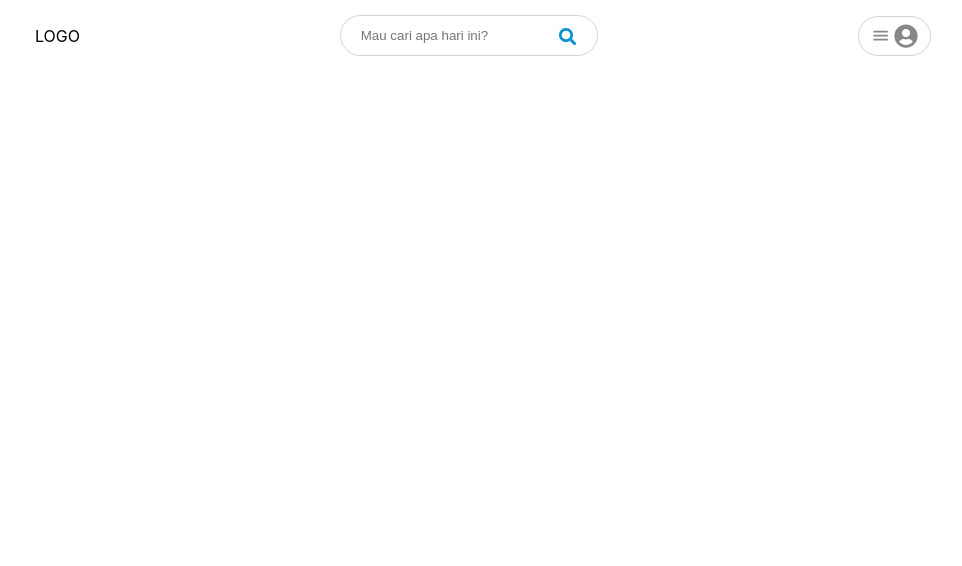
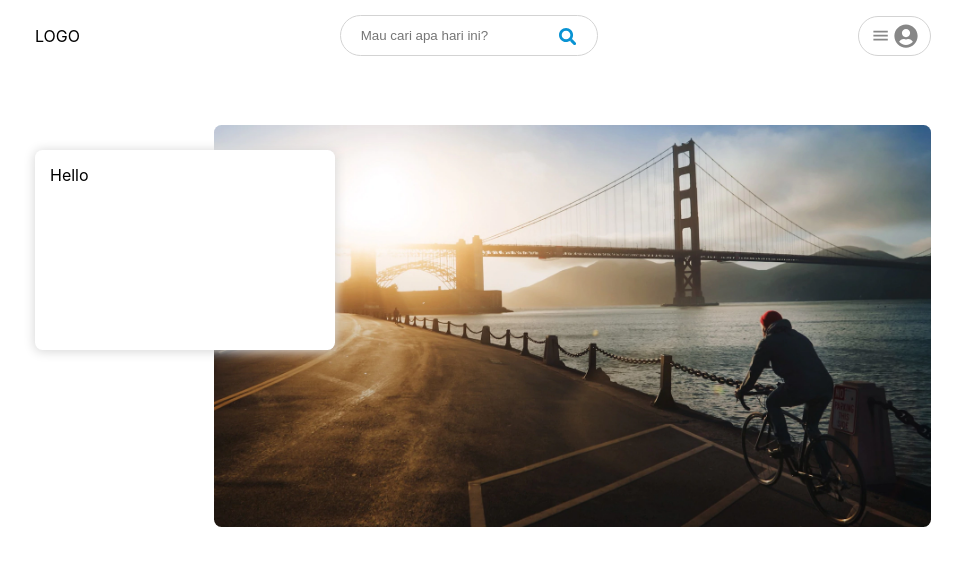
Before and after one commit to Mindpulation/frontend-user, a Next.js app: page / in a window 1280 px wide. Shown: the top 566 px of the page, without its empty margins (157-1119 px from the left). Built offline with nearby package versions, Linux system fonts and the light colour scheme.

Commit message:
Create dashboard dummy

```diff
--- a/pages/index.js
+++ b/pages/index.js
@@ -1,9 +1,33 @@
 import Menu from "../layout/menu";
+
+import s from '../styles/page/Dash.module.css';
 
 const Home = () => {
   return(
     <Menu>
-      <div></div>
+      <div className={s.parent}>
+
+        <div className={s.row1}>
+
+          <div className={s.col1}>
+            <div className={s.box}>
+              Hello
+            </div>
+          </div>
+
+          <div className={s.col2}>
+            <img className={s.img} src="/image/dash1.webp" alt="image"></img>
+          </div>
+
+        </div>
+
+        <div className={s.row2}>
+
+
+
+        </div>
+
+      </div>
     </Menu>
   )
 }
--- a/styles/component/nav/Menu.module.css
+++ b/styles/component/nav/Menu.module.css
@@ -5,7 +5,7 @@
   height: auto;
 
   top: 70px;
-  right: 10%;
+  right: 15%;
 
   /* background-color: blue; */
   -webkit-box-shadow: 3px -2px 12px 5px rgba(224,224,224,0.719);
@@ -53,6 +53,14 @@
   margin: 10px 0px;
 }
 
+@media screen and (max-width:575px){
+
+  .boxMenu{
+    right: 10%;
+  }
+
+}
+
 @media screen and (max-width:500px){
 
   .boxMenu{
--- a/styles/page/Dash.module.css
+++ b/styles/page/Dash.module.css
@@ -0,0 +1,34 @@
+.parent{
+  padding: 100px 15%;
+}
+
+.img{
+  width: 100%;
+  height: auto;
+  border-radius: 7.5px;
+}
+
+.row1 .col1{
+  width: 50%;
+  float: left;
+}
+
+.row1 .col1 .box{
+  position: absolute;
+  top: 150px;
+  width: 300px;
+  min-height: 200px;
+  height: auto;
+  border-radius: 7.5px;
+  padding: 15px;
+  background-color: white;
+  -webkit-box-shadow: 0px 1px 11px 1px #d9d9d9;
+  -moz-box-shadow: 0px 1px 11px 1px #d9d9d9;
+  box-shadow: 0px 1px 11px 1px #d9d9d9;
+}
+
+.row1 .col2{
+  width: 80%;
+  float: right;
+  padding-top: 25px;
+}
```
